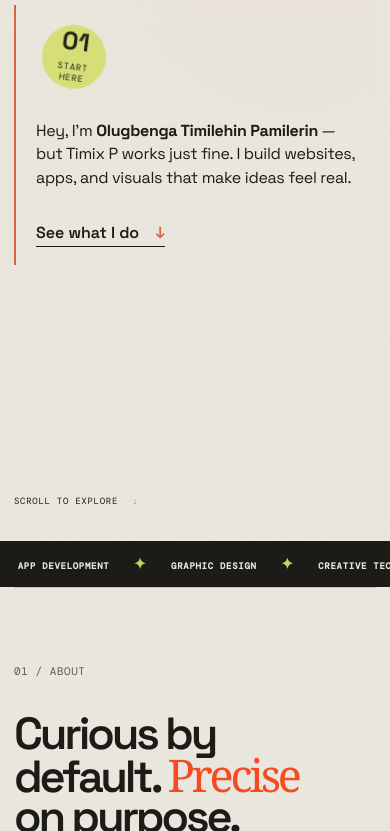
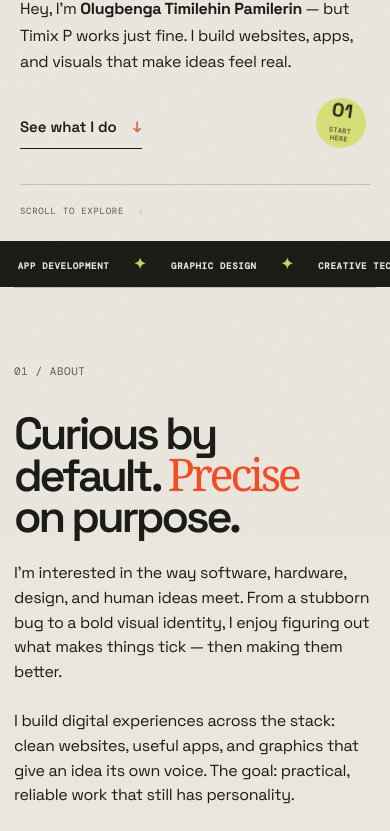
Before and after one commit to 1andonlytimixp1/timixp-portfolio, a plain HTML site: page index.html in a window 390 px wide. Shown: the part 303-1134 px from the top of the page. Drawn offline with nearby package versions, Linux system fonts and the light colour scheme.

Commit message:
Unify mobile hero spacing and simplify introduction layout

```diff
--- a/hero.css
+++ b/hero.css
@@ -27,11 +27,16 @@
   .hero-copy>.text-link{grid-column:2;grid-row:2;justify-self:start}
 }
 @media(max-width:700px){
-  .hero.wrap{min-height:calc(100svh - var(--header-height));padding:32px 0 24px}
+  .hero.wrap{width:calc(100% - 40px);min-height:0;padding:36px 0 24px}
   .hero-orbit-slot{display:none}
-  .hero .hero-grid{grid-template-columns:1fr;gap:30px;margin:44px 0 36px}
-  .hero .hero-copy{width:100%;max-width:none;padding:18px 20px}
-  .hero .sticker-one{width:64px;height:64px;margin:6px 0 26px 6px}
+  .hero .hero-grid{grid-template-columns:1fr;gap:26px;margin:32px 0 28px}
+  .hero h1{font-size:clamp(54px,16.5vw,86px);line-height:.92;letter-spacing:-.075em}
+  .hero .hero-copy{display:grid;grid-template-columns:minmax(0,1fr) 54px;gap:22px 20px;align-items:center;width:100%;max-width:520px;padding:0;border:0;border-radius:0;background:none;backdrop-filter:none;-webkit-backdrop-filter:none}
+  .hero .hero-copy>p{grid-column:1 / -1;grid-row:1;margin:0;font-size:16px;line-height:1.65;letter-spacing:-.02em}
+  .hero .hero-copy>.text-link{grid-column:1;grid-row:2;justify-self:start;align-self:center;margin:0;padding:12px 0 8px;min-height:44px;font-size:15px}
+  .hero .sticker-one{grid-column:2;grid-row:2;width:50px;height:50px;margin:4px 2px 4px 0;font-size:19px}
+  .hero .sticker-one small{font-size:7px;letter-spacing:.04em}
   .hero .sticker-two{display:none}
-  .hero-bottom{min-height:32px}
+  .hero-bottom{min-height:0;margin-top:0;padding-top:20px;border-top:1px solid var(--line)}
+  .hero .scroll-cue{font-size:9px;opacity:.7}
 }
--- a/index.html
+++ b/index.html
@@ -10,7 +10,7 @@
     <link href="https://fonts.googleapis.com/css2?family=DM+Mono:wght@400;500&family=Space+Grotesk:wght@400;500;600;700&display=swap" rel="stylesheet" />
     <link rel="stylesheet" href="styles.css" />
     <link rel="stylesheet" href="navigation.css?v=2" />
-    <link rel="stylesheet" href="hero.css?v=1" />
+    <link rel="stylesheet" href="hero.css?v=2" />
     <link rel="stylesheet" href="modal.css?v=1" />
     <link rel="stylesheet" href="project-starter.css?v=1" />
   </head>
```
